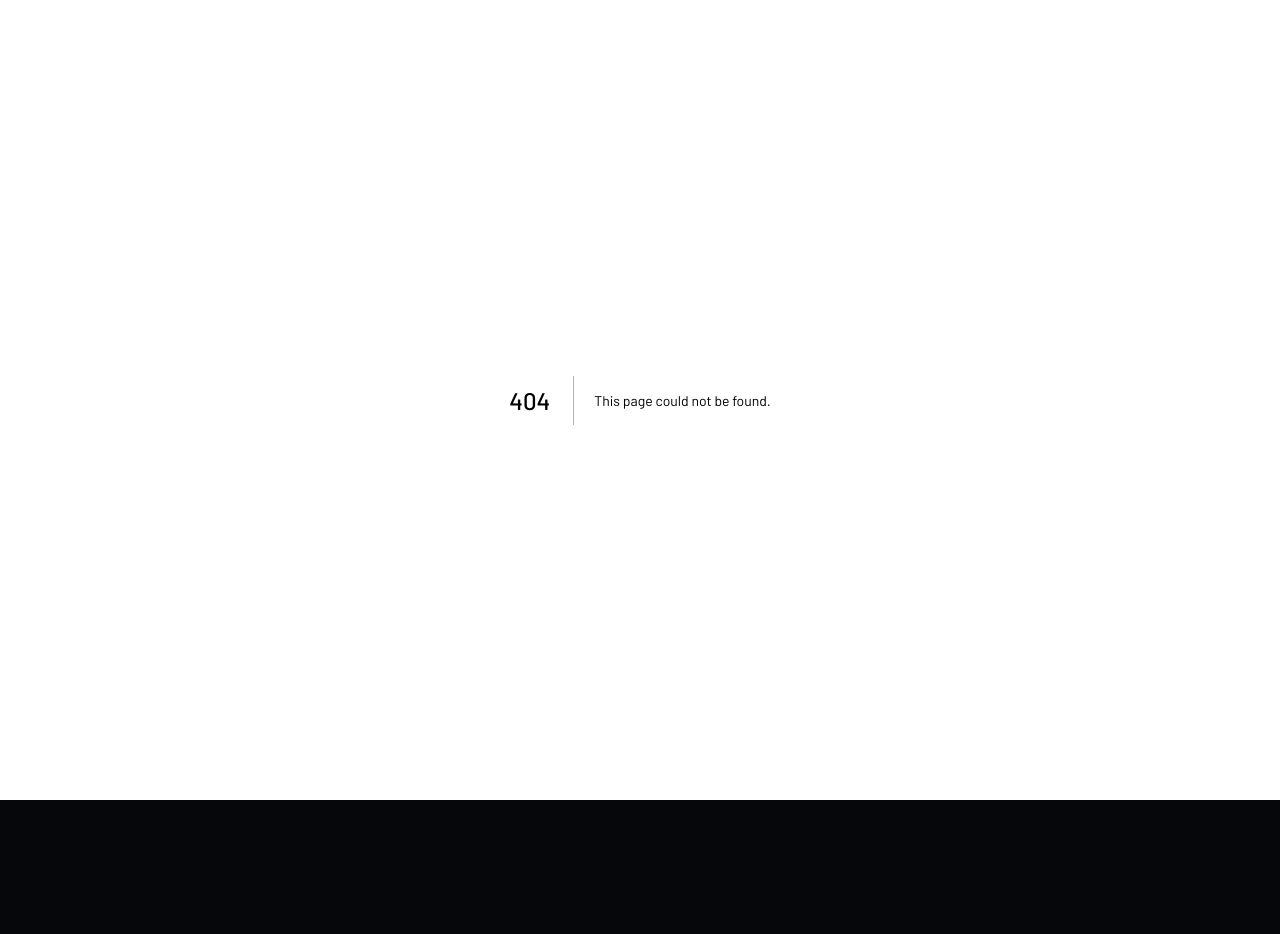
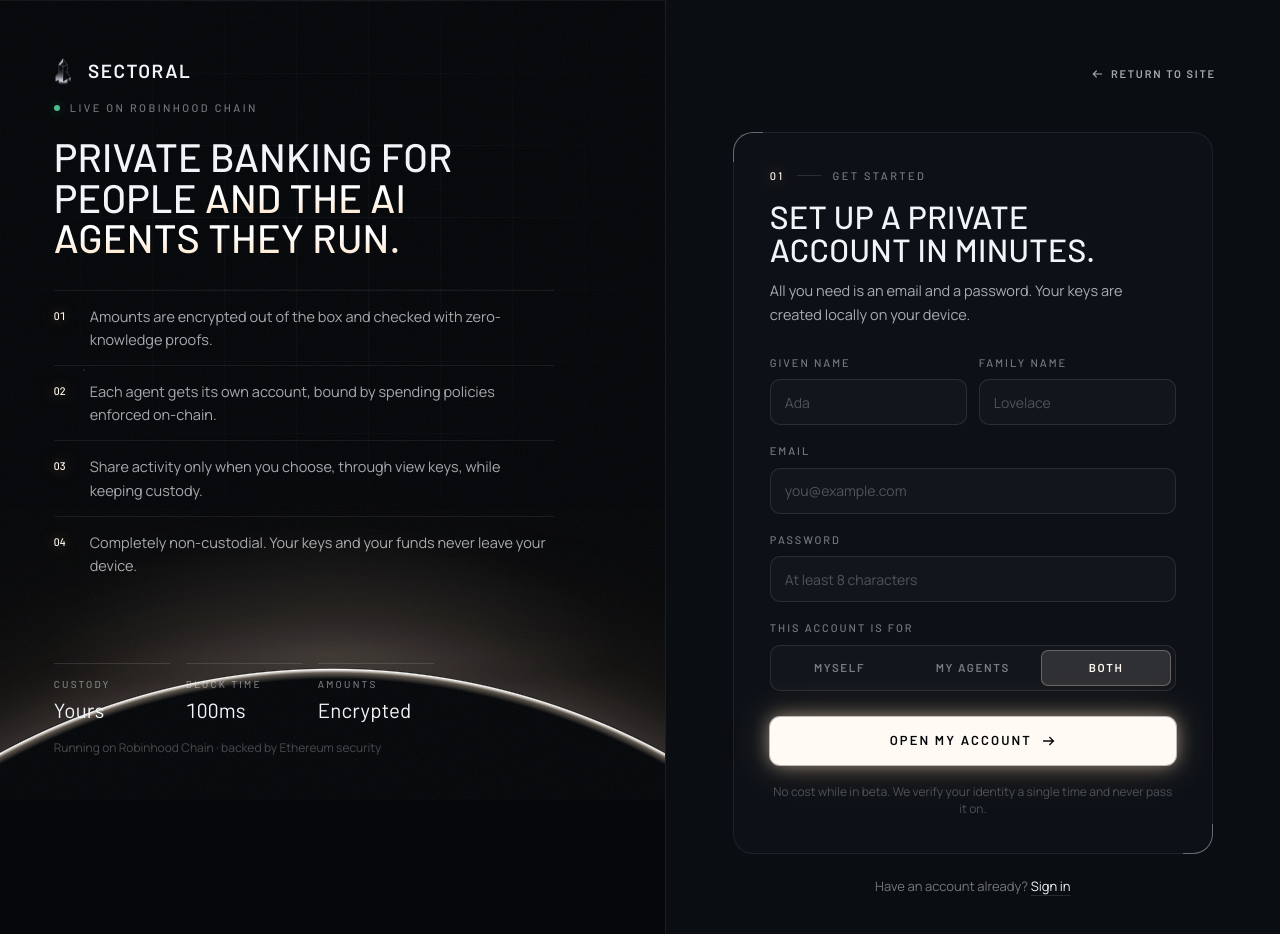
Before and after one commit to sectoralxyz/frontend-app, a Next.js app: page /signup in a window 1280 px wide. Before the commit this address had no page. Shown: the top 934 px of the page. Before the commit the page ends 800 px from the top, so only its background shows below. Built offline with nearby package versions, Linux system fonts and the light colour scheme.

Commit message:
Signup page and auth callback flow

```diff
--- /dev/null
+++ b/src/app/auth/callback/route.ts
@@ -0,0 +1,36 @@
+import { createServerClient } from "@supabase/ssr";
+import { cookies } from "next/headers";
+import { NextResponse, type NextRequest } from "next/server";
+
+export async function GET(request: NextRequest) {
+  const { searchParams, origin } = new URL(request.url);
+  const code = searchParams.get("code");
+
+  if (code) {
+    const cookieStore = await cookies();
+    const supabase = createServerClient(
+      process.env.NEXT_PUBLIC_SUPABASE_URL!,
+      process.env.NEXT_PUBLIC_SUPABASE_ANON_KEY!,
+      {
+        cookies: {
+          getAll() {
+            return cookieStore.getAll();
+          },
+          setAll(cookiesToSet) {
+            cookiesToSet.forEach(({ name, value, options }) =>
+              cookieStore.set(name, value, options)
+            );
+          },
+        },
+      }
+    );
+
+    const { error } = await supabase.auth.exchangeCodeForSession(code);
+
+    if (!error) {
+      return NextResponse.redirect(`${origin}/auth/confirmed`);
+    }
+  }
+
+  return NextResponse.redirect(`${origin}/login?error=confirmation_failed`);
+}
--- /dev/null
+++ b/src/app/auth/confirmed/page.tsx
@@ -0,0 +1,22 @@
+import Link from "next/link";
+import { AuthShell, AuthSuccessMark } from "@/components/AuthShell";
+import { Arrow } from "@/components/sx";
+
+export default function EmailConfirmedPage() {
+  return (
+    <AuthShell eyebrow="Email verified" title="Your account is ready." width={440}>
+      <AuthSuccessMark />
+      <p className="sx-body" style={{ margin: 0 }}>
+        Your address checks out and the account is now active. Sign in to start banking where your affairs stay your own.
+      </p>
+      <div className="flex flex-col" style={{ gap: 10, marginTop: 28 }}>
+        <Link href="/app" className="sx-btn sx-btn-primary sx-btn-block">
+          Go to the app <Arrow />
+        </Link>
+        <Link href="/" className="sx-btn sx-btn-secondary sx-btn-block">
+          Return to the site
+        </Link>
+      </div>
+    </AuthShell>
+  );
+}
--- /dev/null
+++ b/src/app/signup/page.tsx
@@ -0,0 +1,217 @@
+"use client";
+
+import Link from "next/link";
+import { useState } from "react";
+import { createClient } from "@/lib/supabase/client";
+import { AuthShell, AuthError, AuthSuccessMark } from "@/components/AuthShell";
+import { Arrow } from "@/components/sx";
+
+type Status = "idle" | "loading" | "error" | "success";
+
+const ROLES = [
+  { value: "human", label: "Myself" },
+  { value: "agent", label: "My agents" },
+  { value: "both", label: "Both" },
+];
+
+export default function SignupPage() {
+  const [form, setForm] = useState({ firstName: "", lastName: "", email: "", password: "" });
+  const [role, setRole] = useState("both");
+  const [status, setStatus] = useState<Status>("idle");
+  const [errorMessage, setErrorMessage] = useState("");
+
+  async function handleSubmit(e: React.SyntheticEvent<HTMLFormElement>) {
+    e.preventDefault();
+    setStatus("loading");
+    setErrorMessage("");
+
+    const supabase = createClient();
+    const name = [form.firstName, form.lastName].filter(Boolean).join(" ");
+
+    const { error } = await supabase.auth.signUp({
+      email: form.email,
+      password: form.password,
+      options: {
+        data: { full_name: name, role },
+        emailRedirectTo: `${window.location.origin}/auth/callback`,
+      },
+    });
+
+    if (error) {
+      setStatus("error");
+      setErrorMessage(error.message);
+      return;
+    }
+
+    setStatus("success");
+  }
+
+  const loading = status === "loading";
+
+  if (status === "success") {
+    return (
+      <AuthShell eyebrow="Almost there" title="Look in your inbox." width={440}>
+        <AuthSuccessMark />
+        <p className="sx-body" style={{ margin: 0 }}>
+          A confirmation link is on its way to{" "}
+          <span style={{ color: "var(--sx-text)", overflowWrap: "anywhere" }}>{form.email}</span>. Click it to activate your account.
+        </p>
+        <div style={{ display: "flex", gap: 10, flexWrap: "wrap", marginTop: 28 }}>
+          <Link href="/" className="sx-btn sx-btn-secondary sx-btn-block">
+            Return home
+          </Link>
+        </div>
+      </AuthShell>
+    );
+  }
+
+  return (
+    <AuthShell
+      eyebrow="Get started"
+      title="Set up a private account in minutes."
+      subtitle="All you need is an email and a password. Your keys are created locally on your device."
+      width={480}
+      aside={{
+        heading: (
+          <>
+            Private banking for people <span className="sx-gleam">and the AI agents they run.</span>
+          </>
+        ),
+        points: [
+          "Amounts are encrypted out of the box and checked with zero-knowledge proofs.",
+          "Each agent gets its own account, bound by spending policies enforced on-chain.",
+          "Share activity only when you choose, through view keys, while keeping custody.",
+          "Completely non-custodial. Your keys and your funds never leave your device.",
+        ],
+      }}
+      footer={
+        <>
+          Have an account already? <Link href="/login">Sign in</Link>
+        </>
+      }
+    >
+      {status === "error" && <AuthError>{errorMessage}</AuthError>}
+
+      <form onSubmit={handleSubmit} style={{ display: "flex", flexDirection: "column", gap: 18 }}>
+        <div className="grid grid-cols-1 sm:grid-cols-2" style={{ gap: 12 }}>
+          <div className="sx-field">
+            <label htmlFor="first-name" className="sx-label">Given name</label>
+            <input
+              id="first-name"
+              type="text"
+              className="sx-input"
+              placeholder="Ada"
+              autoComplete="given-name"
+              required
+              value={form.firstName}
+              onChange={(e) => setForm((f) => ({ ...f, firstName: e.target.value }))}
+              disabled={loading}
+            />
+          </div>
+          <div className="sx-field">
+            <label htmlFor="last-name" className="sx-label">Family name</label>
+            <input
+              id="last-name"
+              type="text"
+              className="sx-input"
+              placeholder="Lovelace"
+              autoComplete="family-name"
+              value={form.lastName}
+              onChange={(e) => setForm((f) => ({ ...f, lastName: e.target.value }))}
+              disabled={loading}
+            />
+          </div>
+        </div>
+
+        <div className="sx-field">
+          <label htmlFor="email" className="sx-label">Email</label>
+          <input
+            id="email"
+            type="email"
+            className="sx-input"
+            placeholder="you@example.com"
+            autoComplete="email"
+            required
+            value={form.email}
+            onChange={(e) => setForm((f) => ({ ...f, email: e.target.value }))}
+            disabled={loading}
+          />
+        </div>
+
+        <div className="sx-field">
+          <label htmlFor="password" className="sx-label">Password</label>
+          <input
+            id="password"
+            type="password"
+            className="sx-input"
+            placeholder="At least 8 characters"
+            autoComplete="new-password"
+            required
+            minLength={8}
+            value={form.password}
+            onChange={(e) => setForm((f) => ({ ...f, password: e.target.value }))}
+            disabled={loading}
+          />
+        </div>
+
+        <div className="sx-field">
+          <span className="sx-label">This account is for</span>
+          <div
+            className="grid grid-cols-3"
+            role="radiogroup"
+            aria-label="Who the account is for"
+            style={{
+              gap: 4,
+              padding: 4,
+              borderRadius: "var(--sx-r-md)",
+              background: "rgba(255, 255, 255, 0.025)",
+              border: "1px solid rgba(255, 255, 255, 0.1)",
+            }}
+          >
+            {ROLES.map((opt) => {
+              const active = role === opt.value;
+              return (
+                <label
+                  key={opt.value}
+                  className="relative flex items-center justify-center transition-colors hover:!text-[var(--sx-text)] has-[:focus-visible]:outline-2 has-[:focus-visible]:outline-offset-2 has-[:focus-visible]:outline-[var(--sx-accent)]"
+                  style={{
+                    height: 36,
+                    borderRadius: 7,
+                    cursor: loading ? "not-allowed" : "pointer",
+                    fontFamily: "var(--sx-display)",
+                    fontSize: 11.5,
+                    fontWeight: 600,
+                    letterSpacing: "0.14em",
+                    textTransform: "uppercase",
+                    color: active ? "var(--sx-accent)" : "var(--sx-text-3)",
+                    background: active ? "var(--sx-accent-bg)" : "transparent",
+                    boxShadow: active ? "inset 0 0 0 1px var(--sx-accent-line)" : "none",
+                  }}
+                >
+                  <input
+                    type="radio"
+                    name="role"
+                    value={opt.value}
+                    checked={active}
+                    onChange={() => setRole(opt.value)}
+                    disabled={loading}
+                    className="sr-only"
+                  />
+                  {opt.label}
+                </label>
+              );
+            })}
+          </div>
+        </div>
+
+        <button type="submit" disabled={loading} className="sx-btn sx-btn-primary sx-btn-block" style={{ marginTop: 8 }}>
+          {loading ? "Setting things up…" : <>Open my account <Arrow /></>}
+        </button>
+
+        <p className="sx-caption" style={{ margin: 0, textAlign: "center", color: "var(--sx-text-4)" }}>
+          No cost while in beta. We verify your identity a single time and never pass it on.
+        </p>
+      </form>
+    </AuthShell>
+  );
+}
```
